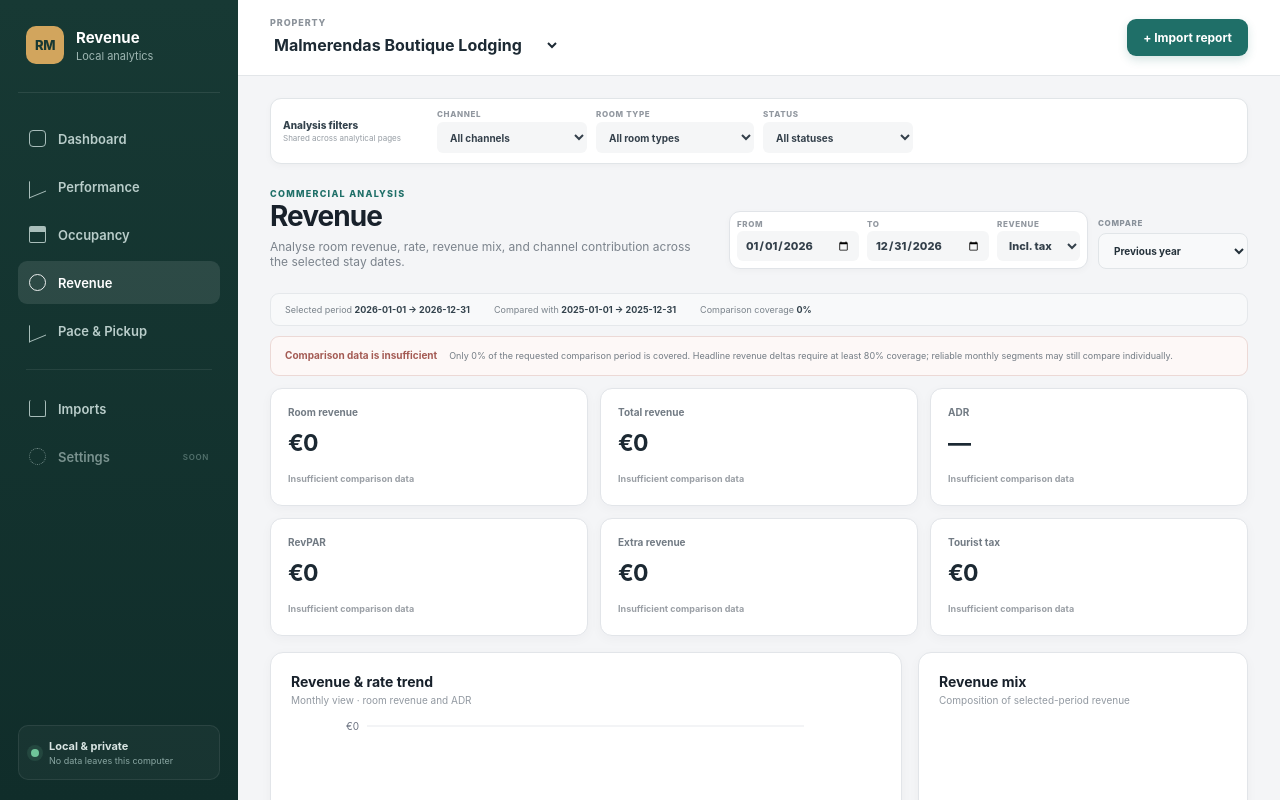
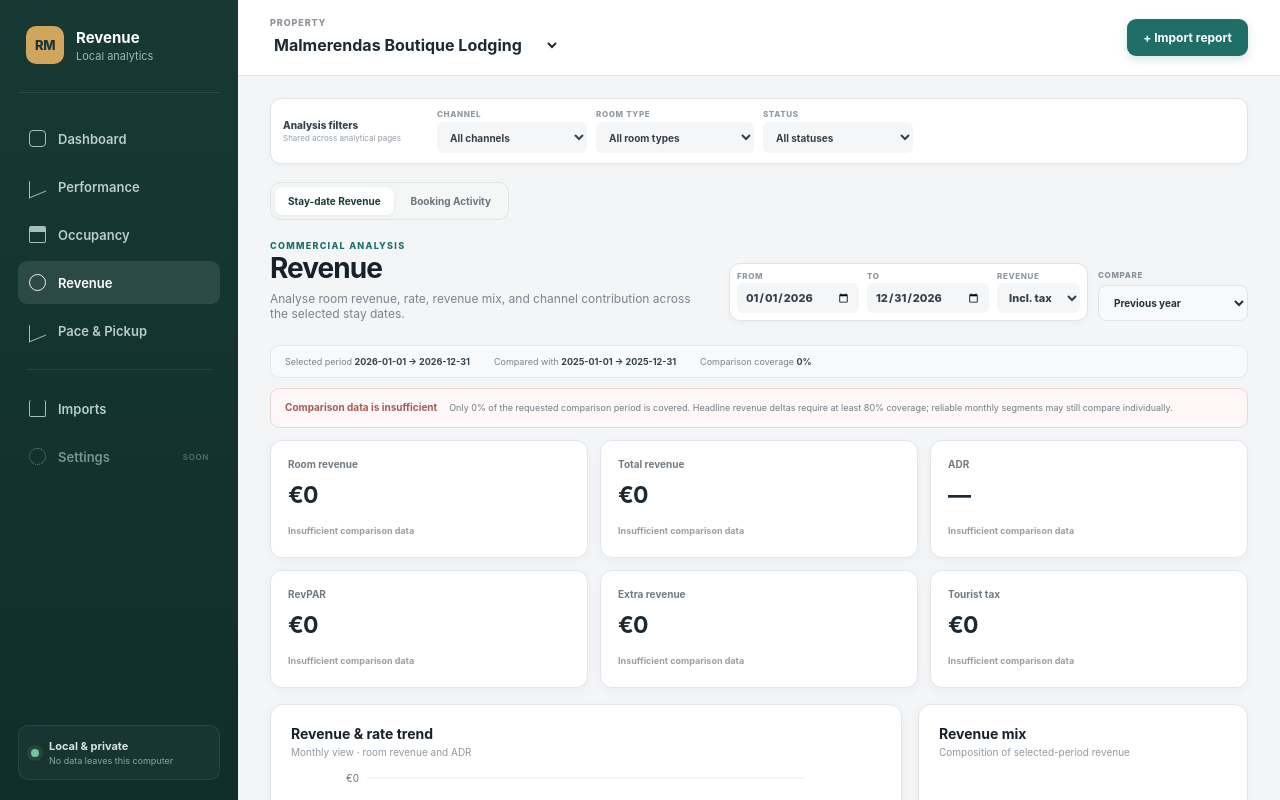
Before and after one commit to hnetoservices-wq/RevenueManagement, a React (Vite) app: page / in a window 1280 px wide. Both pictures are taken after a click on the button "Revenue". Shown: the top 800 px of the page. Built offline with nearby package versions, Linux system fonts and the light colour scheme.

Commit message:
Add Booking Activity workspace to Revenue

```diff
--- a/src/features/revenue/RevenuePage.tsx
+++ b/src/features/revenue/RevenuePage.tsx
@@ -16,6 +16,7 @@ import {
 } from "recharts";
 import { parseIsoDate } from "../../domain/dates";
 import type { DashboardFilters, IsoDate, Property, Reservation } from "../../domain/models";
+import { BookingActivityPage } from "../booking/BookingActivityPage";
 import type { PerformanceComparisonMode } from "../performance/performance";
 import { calculateRevenueAnalysis } from "./revenue";
 import "./revenue.css";
@@ -27,6 +28,8 @@ interface Props {
   filters: DashboardFilters;
   setFilters: (filters: DashboardFilters) => void;
 }
+
+type RevenueView = "stay" | "booking";
 
 const MIX_COLORS = ["#1f6f68", "#c08a3e", "#718096"];
 
@@ -63,11 +66,22 @@ function DateFilters({ filters, setFilters }: { filters: DashboardFilters; setFi
 }
 
 export function RevenuePage({ property, reservations, coverageReservations = reservations, filters, setFilters }: Props) {
+  const [view, setView] = useState<RevenueView>("stay");
   const [comparisonMode, setComparisonMode] = useState<PerformanceComparisonMode>("previous_year");
   const analysis = useMemo(
     () => calculateRevenueAnalysis(property, reservations, filters, comparisonMode, coverageReservations),
     [property, reservations, coverageReservations, filters, comparisonMode],
   );
+
+  if (view === "booking") {
+    return <>
+      <div className="revenue-view-tabs" role="tablist" aria-label="Revenue analysis mode">
+        <button type="button" onClick={() => setView("stay")}>Stay-date Revenue</button>
+        <button type="button" className="active" onClick={() => setView("booking")}>Booking Activity</button>
+      </div>
+      <BookingActivityPage property={property} reservations={reservations} coverageReservations={coverageReservations} />
+    </>;
+  }
 
   const comparisonName = comparisonMode === "previous_year" ? "PY" : comparisonMode === "previous_period" ? "Prev. period" : "Comparison";
   const comparison = analysis.comparisonReliable ? analysis.comparison : null;
@@ -83,6 +97,11 @@ export function RevenuePage({ property, reservations, coverageReservations = res
   ];
 
   return <>
+    <div className="revenue-view-tabs" role="tablist" aria-label="Revenue analysis mode">
+      <button type="button" className="active" onClick={() => setView("stay")}>Stay-date Revenue</button>
+      <button type="button" onClick={() => setView("booking")}>Booking Activity</button>
+    </div>
+
     <div className="page-heading revenue-heading">
       <div><p className="eyebrow">Commercial analysis</p><h1>Revenue</h1><p>Analyse room revenue, rate, revenue mix, and channel contribution across the selected stay dates.</p></div>
       <div className="revenue-header-controls"><DateFilters filters={filters} setFilters={setFilters} /><label className="comparison-control">Compare<select value={comparisonMode} onChange={(event) => setComparisonMode(event.target.value as PerformanceComparisonMode)}><option value="previous_year">Previous year</option><option value="previous_period">Previous period</option><option value="none">None</option></select></label></div>
```
